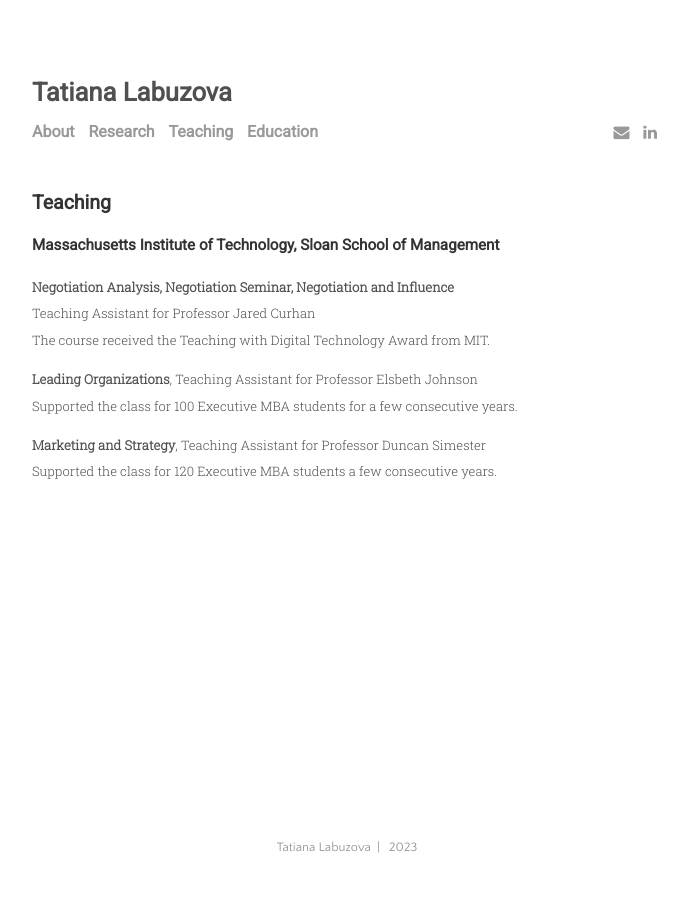
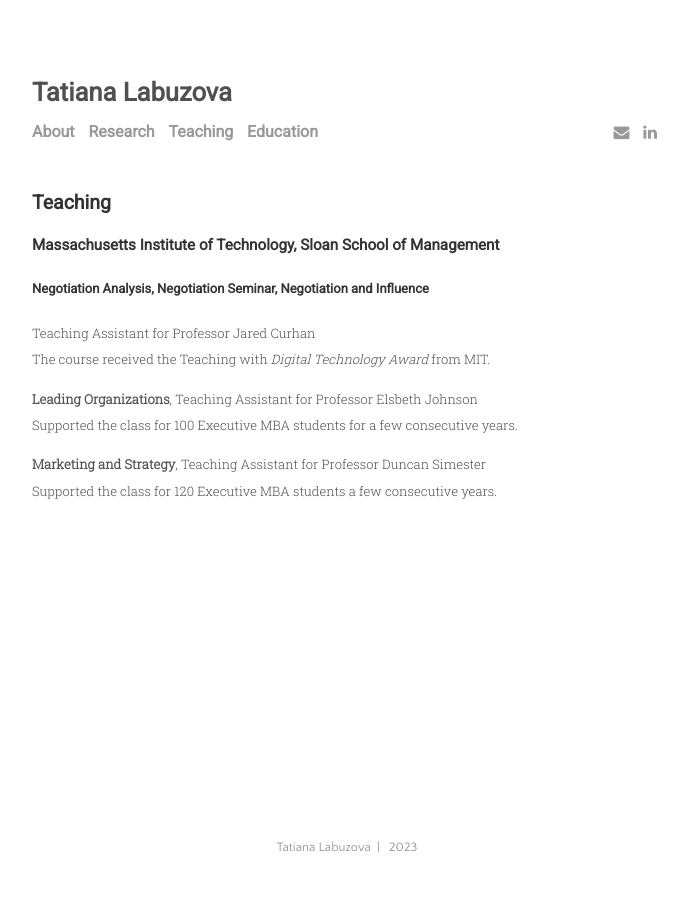
Before and after one commit to tatianalabuzova/tatianalabuzova.github.io, a Jekyll site: the page built from menu/teaching.md, in a window 1280 px wide. Shown: the whole page, without its empty margins (293-981 px from the left). Built offline with Jekyll 4.4.1, drawn with Linux system fonts in a browser that asks for light colours.

```diff
--- a/menu/teaching.md
+++ b/menu/teaching.md
@@ -6,9 +6,9 @@ title: Teaching
 
 ### Massachusetts Institute of Technology, Sloan School of Management
 
-<p><b>Negotiation Analysis, Negotiation Seminar, Negotiation and Influence</b><br>
+#### Negotiation Analysis, Negotiation Seminar, Negotiation and Influence
 Teaching Assistant for Professor Jared Curhan<br>
-The course received the Teaching with Digital Technology Award from MIT.</p>
+The course received the Teaching with _Digital Technology Award_ from MIT.
 
 <p><b>Leading Organizations</b>, Teaching Assistant for Professor Elsbeth Johnson <br>
 Supported the class for 100 Executive MBA students for a few consecutive years.</p>
```
